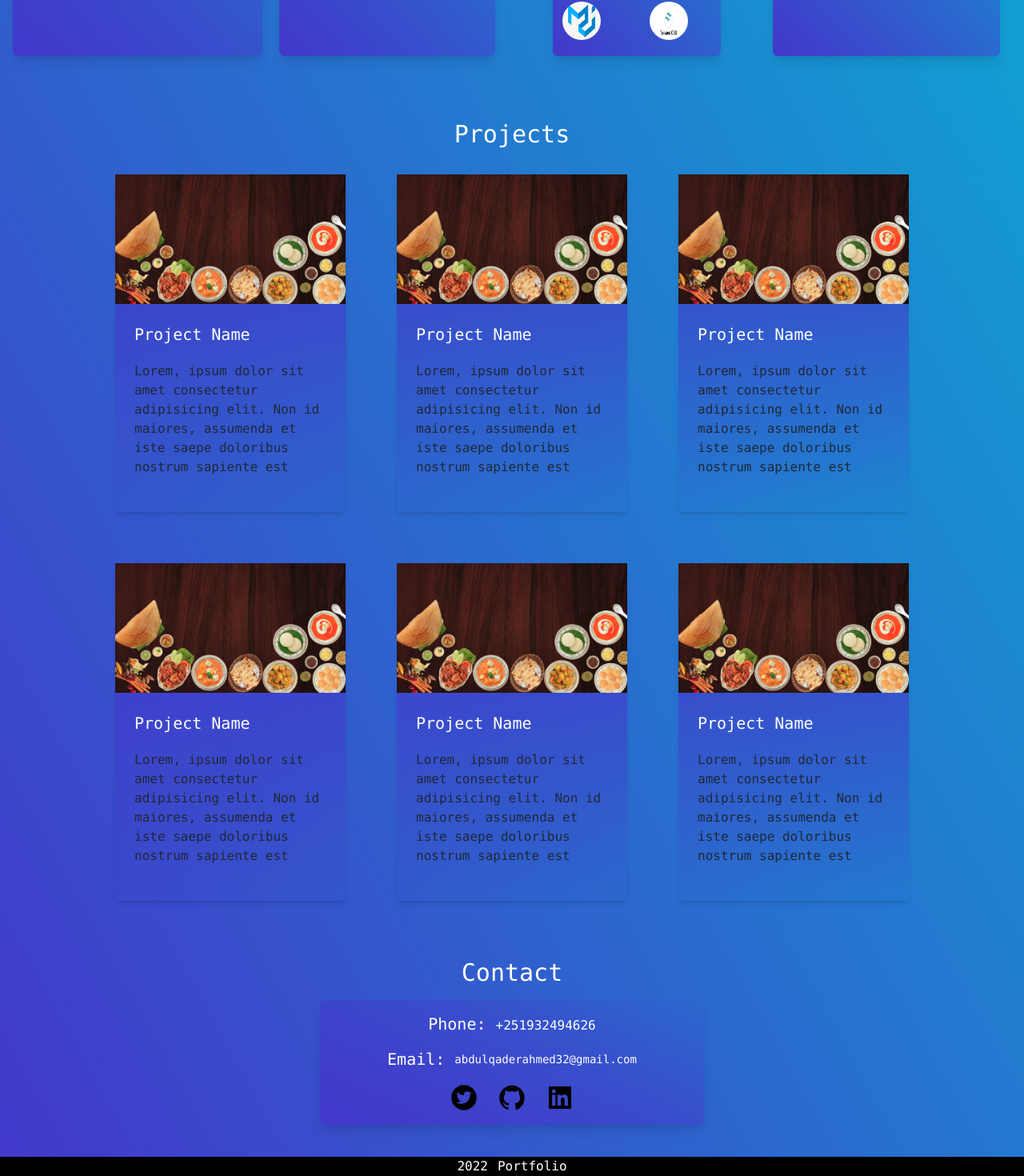
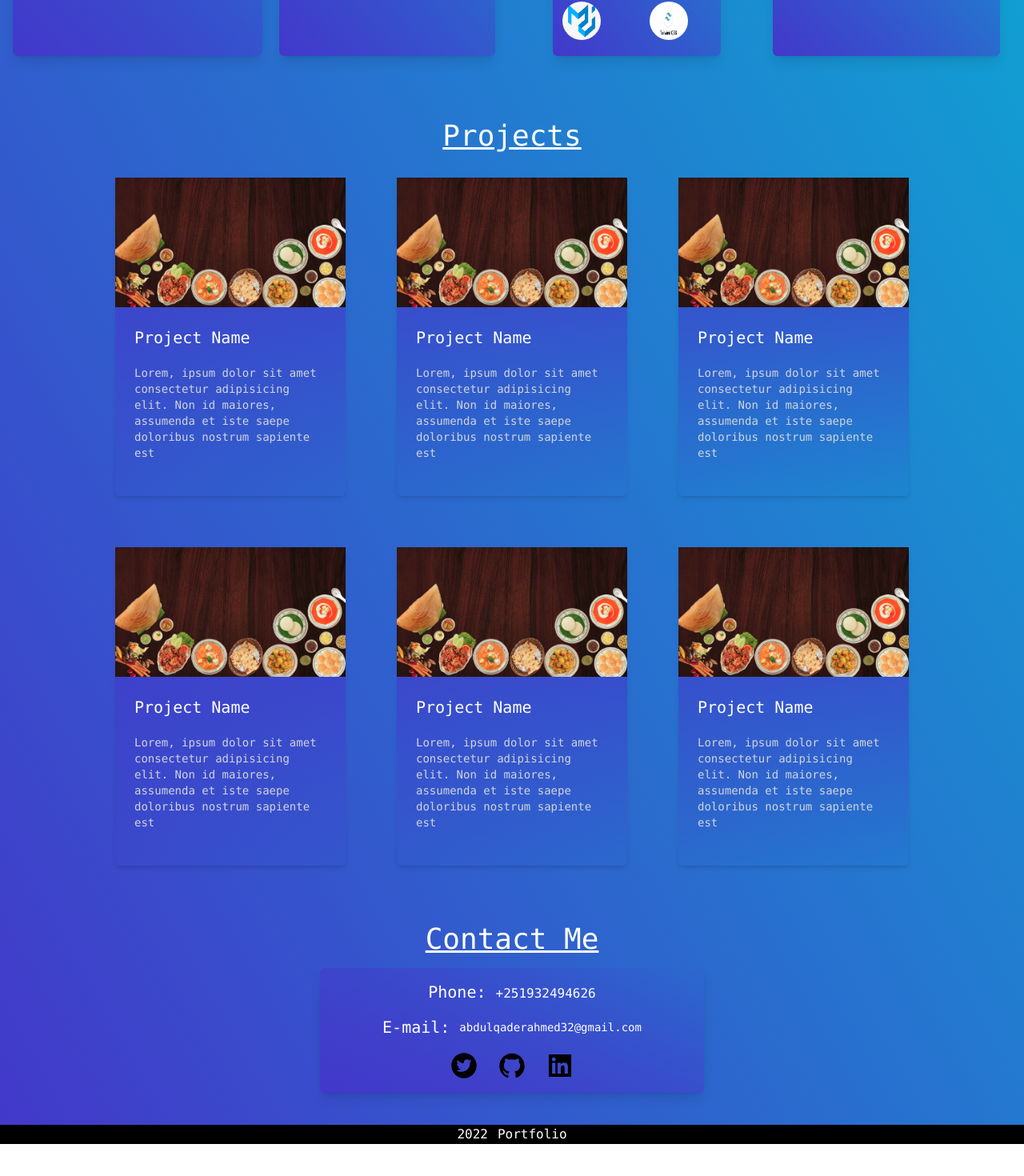
Before and after one commit to AbdulqaderAhmed/portfolio, a React (Vite) app: page / in a window 1280 px wide. Shown: the part 850-2320 px from the top of the page at 80% size. After the commit the page ends 2280 px from the top, so only its background shows below. Built offline with nearby package versions, Linux system fonts and the light colour scheme.

Commit message:
text fromat fixed

```diff
--- a/src/components/about/About.jsx
+++ b/src/components/about/About.jsx
@@ -17,7 +17,9 @@ export default function About() {
   return (
     <div className="text-center py-12 px-auto grid md:grid-cols-2">
       <div className="text-center md:px-5 md:py-10" data-aos="fade-right">
-        <h2 className="text-3xl font-medium py-2">Hi, I'm Abdulqader Ahmed</h2>
+        <h2 className="text-4xl text-center font-medium py-2">
+          Hi, I'm Abdulqader Ahmed
+        </h2>
         <h3 className="text-xl font-medium py-2">
           I'm{" "}
           <Typical
--- a/src/components/contact/Contact.jsx
+++ b/src/components/contact/Contact.jsx
@@ -8,7 +8,7 @@ import {
 export default function Contact() {
   return (
     <div className="pt-10">
-      <h2 className="text-3xl text-center font-meduim">Contact</h2>
+      <h2 className="text-4xl text-center font-medium underline">Contact Me</h2>
 
       <div className="bg-gradient-to-tr from-indigo-700 rounded-md shadow-lg mx-4 mt-4 px-8 py-4 md:mx-96">
         <div className="flex space-x-3 pb-4 md:justify-center">
@@ -17,7 +17,7 @@ export default function Contact() {
         </div>
 
         <div className="flex space-x-3 pb-4 overflow-auto md:justify-center">
-          <h3 className="text-xl">Email:</h3>
+          <h3 className="text-xl">E-mail:</h3>
           <p className="text-sm pt-1 px-auto">abdulqaderahmed32@gmail.com</p>
         </div>
 
--- a/src/components/projects/Project.jsx
+++ b/src/components/projects/Project.jsx
@@ -14,7 +14,7 @@ export default function Project() {
 
   return (
     <div className="pt-10">
-      <h1 className="text-3xl text-center font-medium">Projects</h1>
+      <h1 className="text-4xl text-center font-medium underline">Projects</h1>
 
       <div className="grid md:mx-24 md:grid-cols-3">
         <div
@@ -24,7 +24,7 @@ export default function Project() {
           <img src={Background1} alt="" className="" />
           <div className="p-6">
             <h3 className="text-xl font-medium">Project Name</h3>
-            <p className="text-gray-800 py-5">
+            <p className="text-gray-300 text-sm py-5">
               Lorem, ipsum dolor sit amet consectetur adipisicing elit. Non id
               maiores, assumenda et iste saepe doloribus nostrum sapiente est
             </p>
@@ -38,7 +38,7 @@ export default function Project() {
           <img src={Background1} alt="" />
           <div className="p-6">
             <h3 className="text-xl font-medium">Project Name</h3>
-            <p className="text-gray-800 py-5">
+            <p className="text-gray-300 text-sm py-5">
               Lorem, ipsum dolor sit amet consectetur adipisicing elit. Non id
               maiores, assumenda et iste saepe doloribus nostrum sapiente est
             </p>
@@ -52,7 +52,7 @@ export default function Project() {
           <img src={Background1} alt="" />
           <div className="p-6">
             <h3 className="text-xl font-medium">Project Name</h3>
-            <p className="text-gray-800 py-5">
+            <p className="text-gray-300 text-sm py-5">
               Lorem, ipsum dolor sit amet consectetur adipisicing elit. Non id
               maiores, assumenda et iste saepe doloribus nostrum sapiente est
             </p>
@@ -66,7 +66,7 @@ export default function Project() {
           <img src={Background1} alt="" className="" />
           <div className="p-6">
             <h3 className="text-xl font-medium">Project Name</h3>
-            <p className="text-gray-800 py-5">
+            <p className="text-gray-300 text-sm py-5">
               Lorem, ipsum dolor sit amet consectetur adipisicing elit. Non id
               maiores, assumenda et iste saepe doloribus nostrum sapiente est
             </p>
@@ -80,7 +80,7 @@ export default function Project() {
           <img src={Background1} alt="" />
           <div className="p-6">
             <h3 className="text-xl font-medium">Project Name</h3>
-            <p className="text-gray-800 py-5">
+            <p className="text-gray-300 text-sm py-5">
               Lorem, ipsum dolor sit amet consectetur adipisicing elit. Non id
               maiores, assumenda et iste saepe doloribus nostrum sapiente est
             </p>
@@ -94,7 +94,7 @@ export default function Project() {
           <img src={Background1} alt="" />
           <div className="p-6">
             <h3 className="text-xl font-medium">Project Name</h3>
-            <p className="text-gray-800 py-5">
+            <p className="text-gray-300 text-sm py-5">
               Lorem, ipsum dolor sit amet consectetur adipisicing elit. Non id
               maiores, assumenda et iste saepe doloribus nostrum sapiente est
             </p>
```
